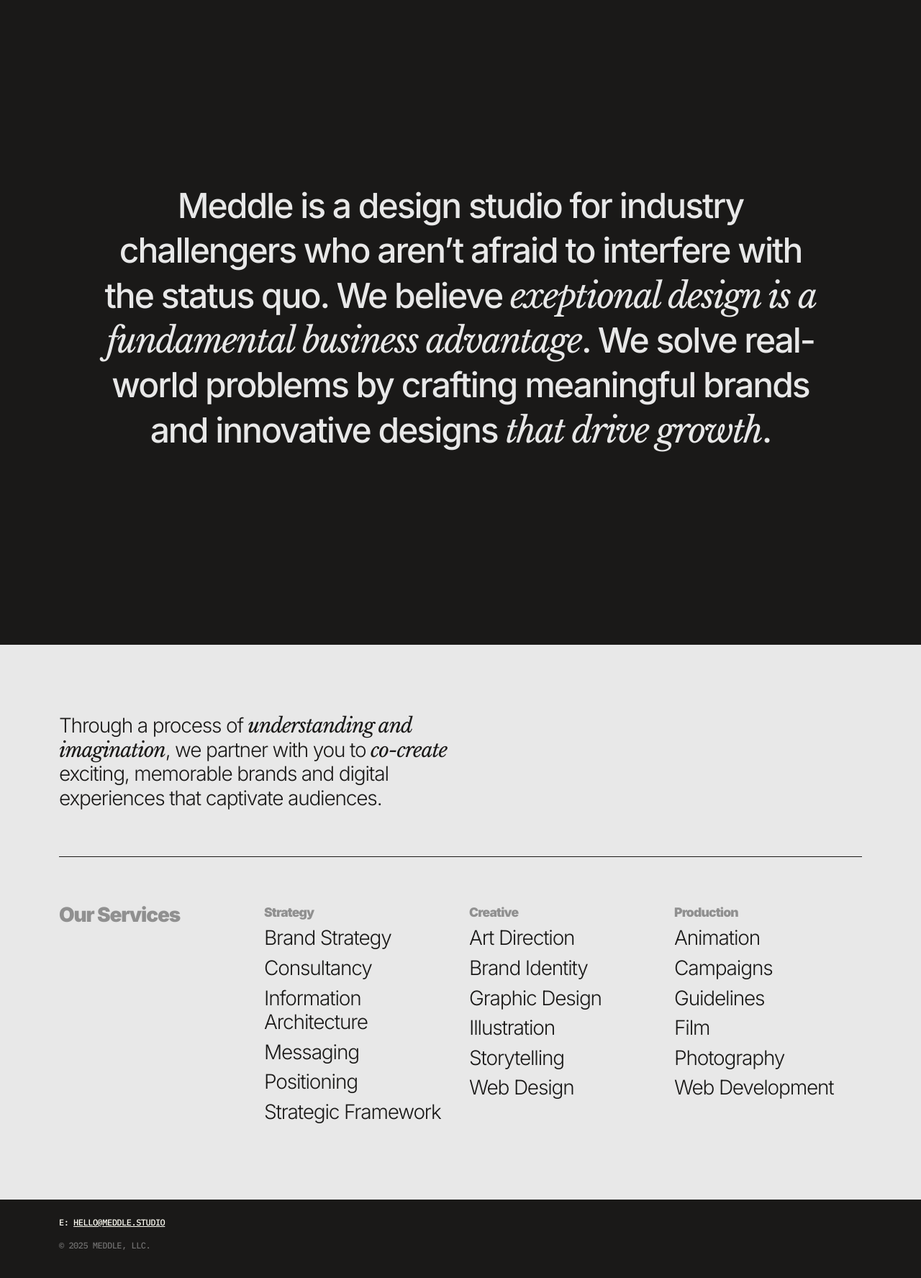
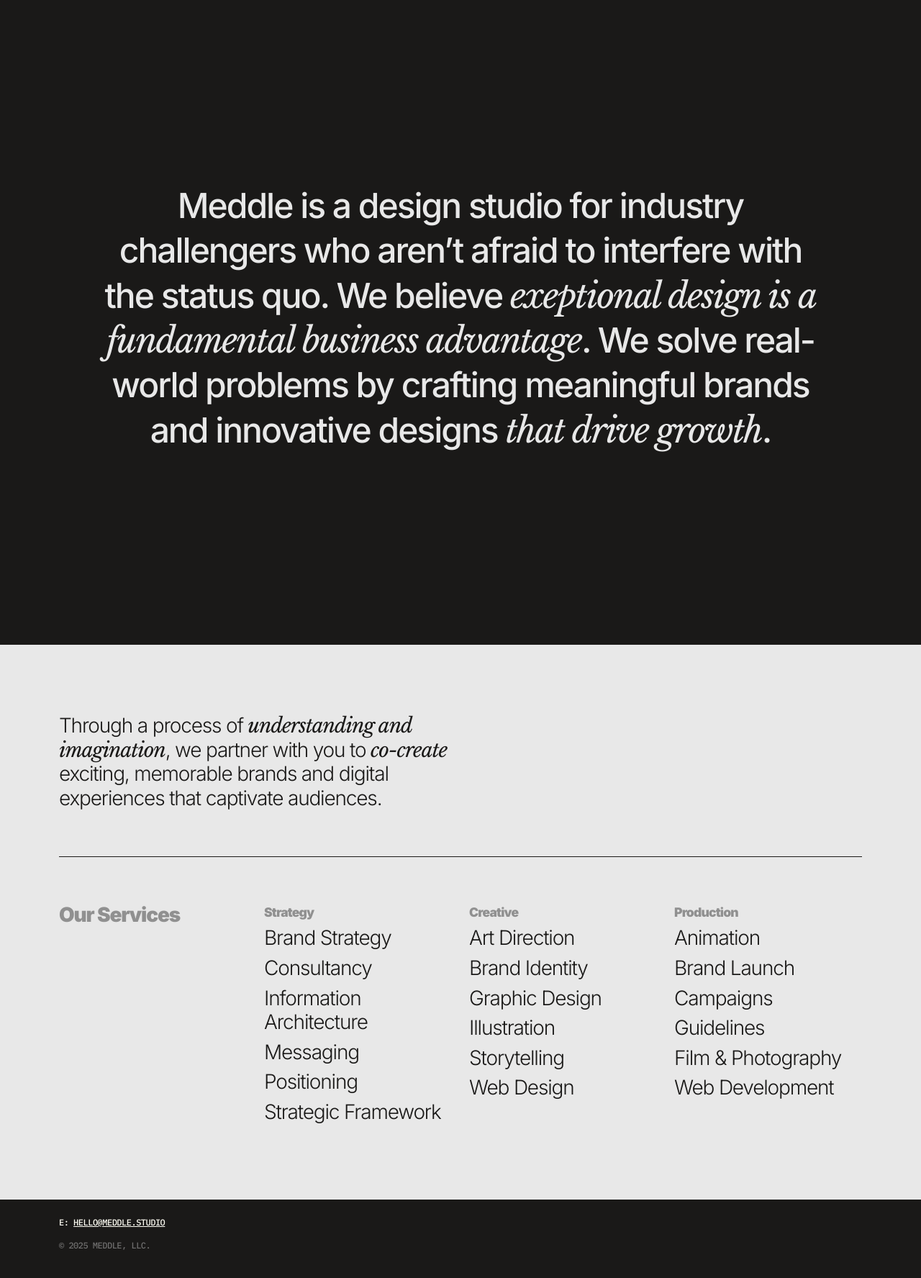
Before and after one commit to meddle-studio/meddle-site, a Jekyll site: the page built from index.html, in a window 1280 px wide, cut to the strip 904-2708 px from the top of the page. Shown: the top 1776 px of the strip at 72% size. Built offline with Jekyll 4.4.1, drawn with Linux system fonts in a browser that asks for light colours; nearby versions of some CDN libraries.

Commit message:
minor adjustments

```diff
--- a/assets/css/site.scss
+++ b/assets/css/site.scss
@@ -449,3 +449,41 @@ footer {
     margin-right: 6px;
   }
 }
+
+#scroll-section {
+    position: relative;
+    /* Set a height that determines the total scroll distance for the effect */
+    height: 300vh;
+}
+#pinned-paragraph {
+    position: relative;
+    top: 0;
+}
+#pinned-paragraph.is-fixed {
+    position: fixed;
+    top: 50vh; /* This will center it on the screen while fixed */
+    left: 50%;
+    transform: translate(-50%, -50%);
+    padding-top: 0; /* Remove top padding when fixed */
+    width: 80%;
+    max-width: 1200px;
+}
+.word-by-word-text span {
+    color: #595959; /* Initial muted color */
+    transition: color 0.1s ease-out;
+}
+.word-by-word-text span.colored {
+    color: $white;
+}
+@media (orientation: landscape) {
+  .orientation-landscape {display: flex;}
+  .orientation-portrait {display: none;}
+}
+@media (orientation: portrait) {
+  .orientation-portrait {display: flex;}
+  .orientation-landscape {display: none;}
+}
+@media screen and (min-width: 768px) and (max-width: 991.98px) {
+  #logo-xl-mobile {max-width: 500px;}
+  #about h2 {font-size: 45px;}
+}
--- a/index.html
+++ b/index.html
@@ -10,7 +10,7 @@ aos: true
         <source src="/assets/images/mid-mobile-sm.mp4" type="video/mp4" media="(orientation: portrait)">
     </video>
     <div class="position-sticky sticky-top px-3 pt-5 pb-3 -white mix-blend-difference">
-        <svg id="logo-xl" xmlns="http://www.w3.org/2000/svg" viewBox="0 0 1990 436" preserveAspectRatio="xMidYMin meet" fill="currentColor" class="d-none d-sm-flex w-100 h-100 justify-between m-0 p-0 leading-none"><title>MEDDLE</title>
+        <svg id="logo-xl" xmlns="http://www.w3.org/2000/svg" viewBox="0 0 1990 436" preserveAspectRatio="xMidYMin meet" fill="currentColor" class="orientation-landscape w-100 h-100 justify-between m-0 p-0 leading-none"><title>MEDDLE</title>
           <path d="M147.5,0c34.73,70.09,45.36,150.4,50.08,228.02h4.43c3.98-77.97,16.19-156.88,48.99-228.02h148v340h-130l-.99-205.01h-5.01c-5.87,56.67-17.33,112.94-33.88,167.41l-1.57.67c-7.01-.99-54.95,1.48-57.06-1.05-1.44-1.73-6.15-19.98-7.2-23.8-12.9-46.64-20.93-95.18-26.28-143.22h-6.01v205.01H1.5c-.11,0-1.5-1.39-1.5-1.5V0h147.5Z"/>
           <path d="M1068,0h184.49c120.24,6.46,172.98,90.06,157.37,205.36-23.71,175.14-212.57,127.71-338.41,134.69-1.02.22-3.45-.72-3.45-1.55V0ZM1204,237h33.5c46.38,0,46.24-93.71,25.91-119.91-6.59-8.49-20.3-14.09-30.91-14.09h-28.5v134Z"/>
           <path d="M713,340V0h183.49c93.79,4.89,154.83,57.52,159.56,153.45,5.29,107.41-41.12,176.07-151.56,185.54-63.74,2.18-127.68.47-191.49,1.01ZM849,237h33.5c44.2,0,43.48-85.69,29.69-112.69-6.74-13.21-20.74-21.31-35.69-21.31h-27.5v134Z"/>
@@ -18,7 +18,7 @@ aos: true
           <path d="M1990,0v108h-153v35h142.5c.11,0,1.5,1.39,1.5,1.5v48.5h-144v38h153v109h-289V0h289Z"/>
           <polygon points="1561 0 1561 231 1689 231 1689 340 1425 340 1425 0 1561 0"/>
         </svg>
-        <svg id="logo-xl-mobile" xmlns="http://www.w3.org/2000/svg" xmlns:xlink="http://www.w3.org/1999/xlink" viewBox="-18.389 35 48.183 94.914" preserveAspectRatio="xMidYMin meet" fill="currentColor" class="d-flex d-sm-none w-75 h-auto justify-between m-0 mx-auto p-0 leading-none">
+        <svg id="logo-xl-mobile" xmlns="http://www.w3.org/2000/svg" xmlns:xlink="http://www.w3.org/1999/xlink" viewBox="-18.389 35 48.183 94.914" preserveAspectRatio="xMidYMin meet" fill="currentColor" class="orientation-portrait w-75 h-auto justify-between m-0 mx-auto p-0 leading-none">
           <g>
             <path d="M-8.25,35c2.387,6.166,3.118,13.232,3.441,20.061h0.306C-4.229,48.201-3.391,41.259-1.135,35H9.036v29.913H0.101
               L0.033,46.876h-0.345c-0.403,4.985-1.19,9.937-2.329,14.729l-0.107,0.058c-0.482-0.087-3.777,0.131-3.922-0.093
@@ -40,14 +40,13 @@ aos: true
               <polygon points="-9.042,100 -9.042,120.323 -0.242,120.323 -0.242,129.913 -18.389,129.913 -18.389,100    "/>
             </g>
           </g>
-          </svg>
-
+        </svg>
     </div>
 </section>
 <section id="about" class="position-relative -bg-black">
     <div class="container">
         <div class="d-flex align-items-center justify-content-center vh-100">
-            <h2 class="text-center -white mx-2 mx-lg-0" data-aos="fade-up" data-aos-duration="1000">Meddle is a design studio for industry challengers who aren’t afraid to interfere with the status quo. We believe <em class="-font-tertiary">exeptional design is a fundamental business advantage</em>. We&nbsp;solve real-world problems by crafting meaningful brands and innovative designs <em>that drive&nbsp;growth</em>.</h2>
+            <h2 class="text-center -white mx-2 mx-lg-0 mx-2 mx-md-0 px-1 px-md-0" data-aos="fade-up" data-aos-duration="1000">Meddle is a design studio for industry challengers who aren’t afraid to interfere with the status&nbsp;quo. We believe <em class="-font-tertiary">exeptional design is a fundamental business advantage</em>. We&nbsp;solve real-world problems by crafting meaningful brands and innovative designs <em>that drive&nbsp;growth</em>.</h2>
         </div>
     </div>
 </section>
@@ -56,10 +55,10 @@ aos: true
         <h3 class="-black col-md-8 col-lg-6 pt-md-5 pb-3 pb-lg-5 -light">Through a process of <em>understanding and imagination</em>, we partner with you to <em>co-create</em> exciting, memorable brands and digital experiences that captivate audiences.</h3>
         <hr class="-black">
         <div class="row pt-3 pt-lg-5 pb-5">
-          <div class="col-12 col-md-3">
+          <div class="col-12 col-lg-3">
             <h3 class="-bold -grey mb-3">Our Services</h3>
           </div>
-          <div class="col-6 col-md-3 mb-3 mb-md-0">
+          <div class="col-6 col-md-4 col-lg-3 mb-3 mb-md-0">
             <h5 class="-bold -grey" data-aos="fade-right" data-aos-duration="1000"><small>Strategy</small></h5>
             <h3 class="-black -light">Brand Strategy</h3>
             <h3 class="-black -light">Consultancy</h3>
@@ -68,7 +67,7 @@ aos: true
             <h3 class="-black -light">Positioning</h3>
             <h3 class="-black -light">Strategic Framework</h3>
           </div>
-          <div class="col-6 col-md-3 mb-3 mb-md-0">
+          <div class="col-6 col-md-4 col-lg-3 mb-3 mb-md-0">
             <h5 class="-bold -grey" data-aos="fade-right" data-aos-duration="1000"><small>Creative</small></h5>
             <h3 class="-black -light">Art Direction</h3>
             <h3 class="-black -light">Brand Identity</h3>
@@ -77,17 +76,17 @@ aos: true
             <h3 class="-black -light">Storytelling</h3>
             <h3 class="-black -light">Web Design</h3>
           </div>
-          <div class="col-12 col-md-3">
+          <div class="col-12 col-md-4 col-lg-3">
             <div class="row p-0">
               <h5 class="-bold -grey" data-aos="fade-right" data-aos-duration="1000"><small>Production</small></h5>
               <div class="col-6 col-md-12">
                 <h3 class="-black -light">Animation</h3>
+                <h3 class="-black -light">Brand Launch</h3>
                 <h3 class="-black -light">Campaigns</h3>
                 <h3 class="-black -light">Guidelines</h3>
               </div>
             <div class="col-6 col-md-12">
-              <h3 class="-black -light">Film</h3>
-              <h3 class="-black -light">Photography</h3>
+              <h3 class="-black -light">Film &amp; Photography</h3>
               <h3 class="-black -light">Web Development</h3>
             </div>
           </div>
```
